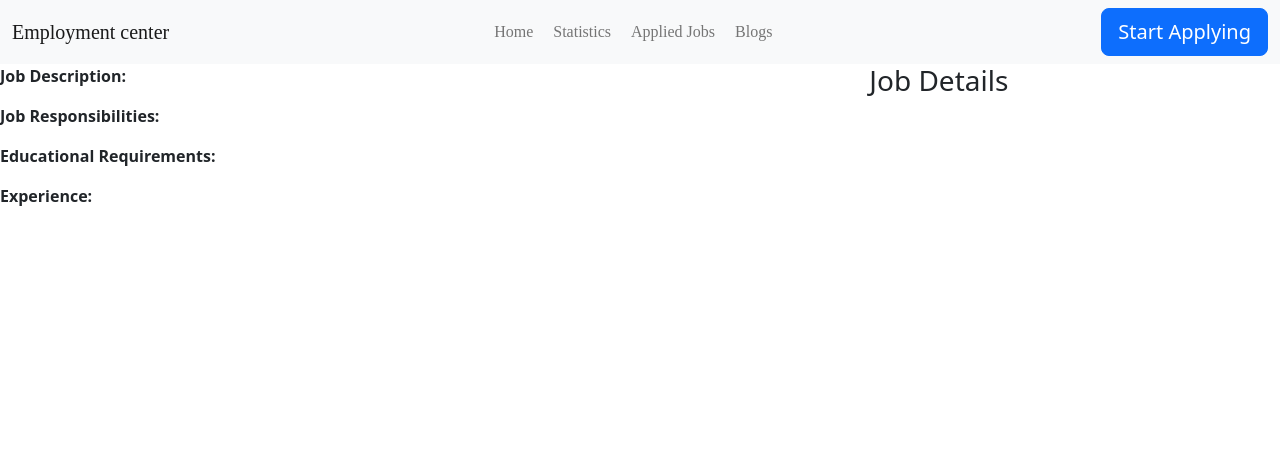
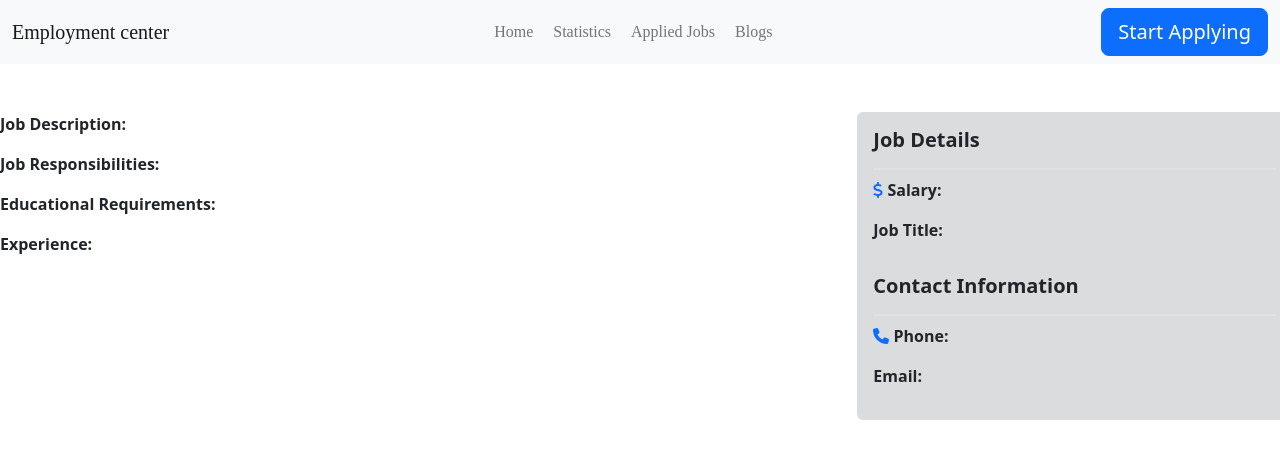
Before and after one commit to aminul-islam01/employment-center, a React (Vite) app: page /job-details in a window 1280 px wide. Shown: the top 458 px of the page. Built offline with nearby package versions, Linux system fonts and the light colour scheme.

Commit message:
add view details dynamic

```diff
--- a/public/featured-job.json
+++ b/public/featured-job.json
@@ -97,7 +97,7 @@
         "job_type": "Full Time",
         "description": "Ensure the safety and security of Umbrella Corporation's facilities, personnel, and assets.",
         "responsibilities": "Develop and implement security protocols to protect facilities, personnel, and assets, Monitor security systems and respond to any breaches or threats, Conduct investigations into security incidents and prepare reports",
-        "contact_info": {
+        "contact": {
             "phone": "+1 (555) 555-5555",
             "email": "info@umbrellacorp.com",
             "address": "456 Main Street, Raccoon City, AR 67890"
--- a/src/Components/Details/Details.jsx
+++ b/src/Components/Details/Details.jsx
@@ -1,14 +1,16 @@
 import React, { useContext } from 'react';
 import { CartContext, JobContext } from '../../App';
+import { FontAwesomeIcon } from '@fortawesome/react-fontawesome'
+import { faDollar, faPhone } from '@fortawesome/free-solid-svg-icons'
 
 const Details = () => {
     const featured = useContext(JobContext);
     const [cart, setCart] = useContext(CartContext)
-    const {position, description, responsibilities, education, experience, salary} = cart;
+    const {description, responsibilities, education, experience, salary, position, contact} = cart;
     console.log(cart)
     console.log(featured)
     return (
-        <div className='row'>
+        <div className='row mt-5'>
             <div className='col-md-8'>
                 <p><strong>Job Description:</strong> {description}</p>
                 <p><strong>Job Responsibilities:</strong> {responsibilities}</p>
@@ -19,9 +21,15 @@ const Details = () => {
                 {experience}
                 </p>
             </div>
-            <div className='col-md-4 '>
-                <h3>Job Details</h3>
-                <p>{position}</p>
+            <div className='col-md-4 p-3 bg-secondary bg-opacity-25 rounded-2'>
+                <h5 className='border-bottom border-2 pb-3 fw-bold'>Job Details</h5>
+                <p><FontAwesomeIcon icon={faDollar} className='text-primary'/> <strong>Salary:</strong> {salary}</p>
+                <p> <strong>Job Title:</strong> {position}</p>
+                <h5 className='border-bottom border-2 py-3 fw-bold'>Contact Information</h5>
+                <p>
+                <FontAwesomeIcon icon={faPhone} className='text-primary'/>
+                    <strong> Phone:</strong> {contact?.phone}</p>
+                <p><strong>Email:</strong> {contact?.email}</p>
             </div>
         </div>
     );
--- a/src/index.css
+++ b/src/index.css
@@ -13,7 +13,7 @@ a {
   color: #757575;
 }
 
-.category-item{
+.category-item, details{
   background-color: rgba(128, 128, 128, 0.089);
   border: none;
 }
```
